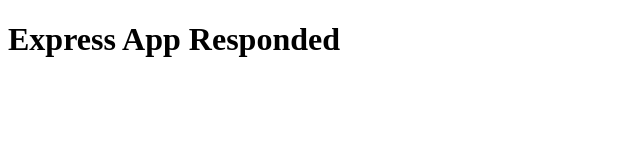
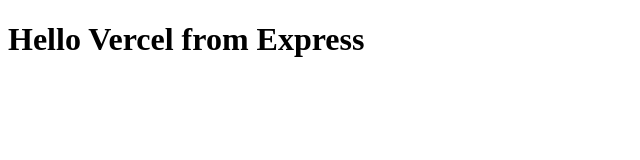
Before and after one commit to HOTGU/vercel-express-deply-test, a website: page public/index.html in a window 1280 px wide. Shown: the whole page, without its empty margins (0-640 px from the left). Drawn offline with Linux system fonts and the light colour scheme.

Commit message:
change text

```diff
--- a/public/index.html
+++ b/public/index.html
@@ -8,6 +8,6 @@
         <title>Express.js on Vercel</title>
     </head>
     <body>
-        <h1>Express App Responded</h1>
+        <h1>Hello Vercel from Express</h1>
     </body>
 </html>
```
